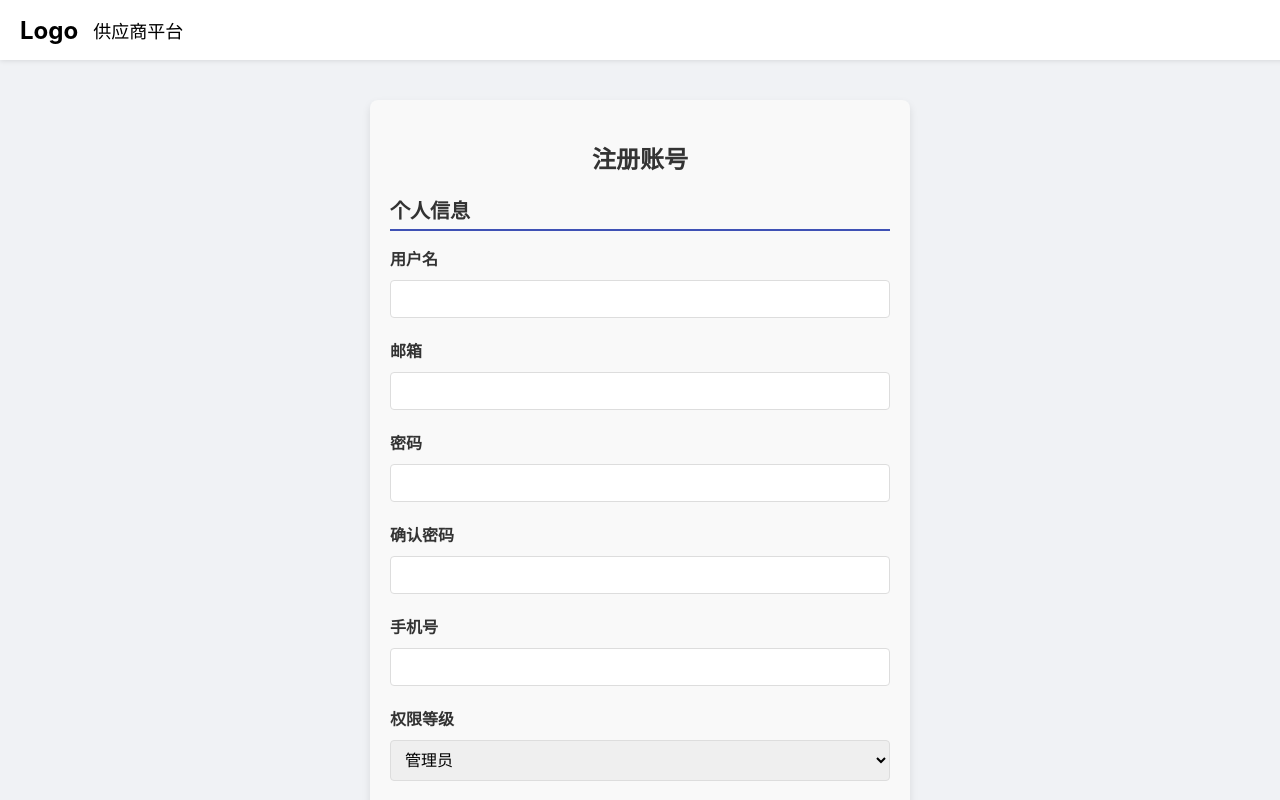
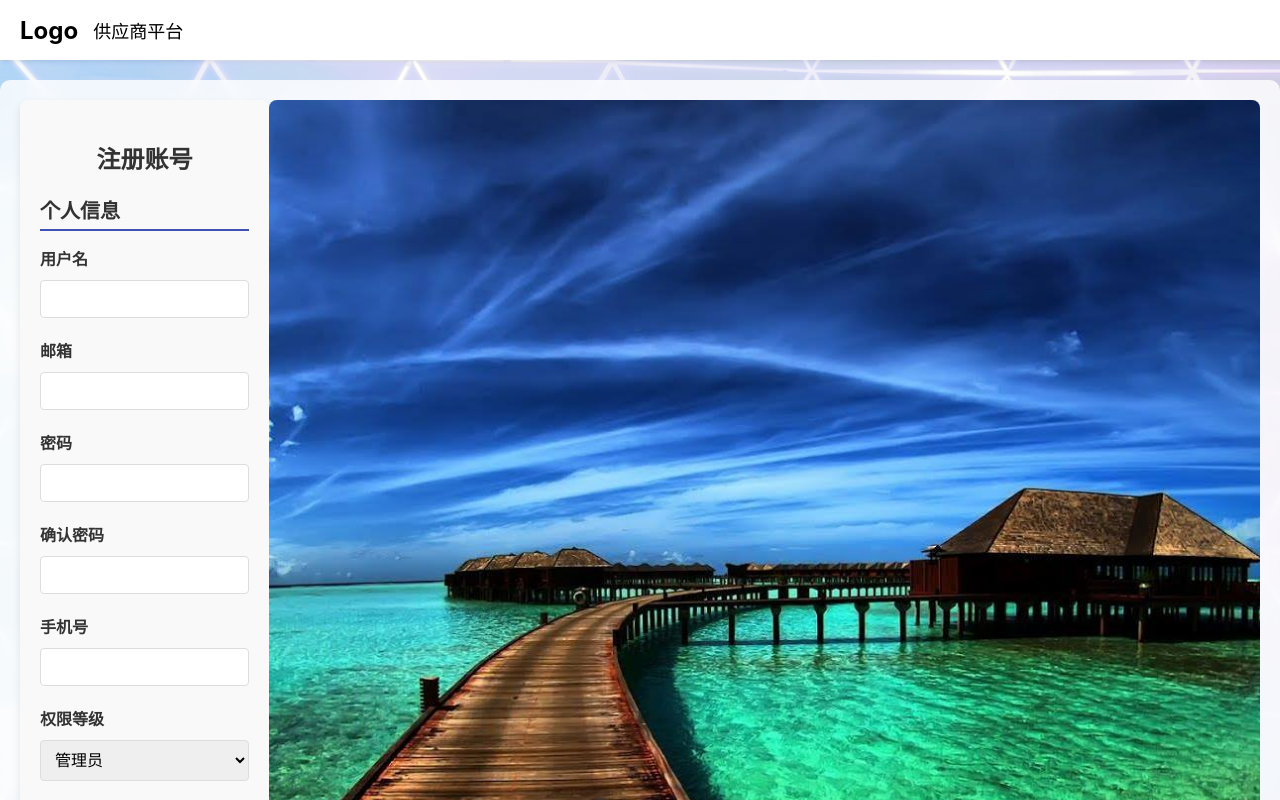
Before and after one commit to xiangshuo123/vendor-management-system, a React (Create React App) app in the folder client/: page /register in a window 1280 px wide. Shown: the top 800 px of the page. Built offline with nearby package versions, Linux system fonts and the light colour scheme.

Commit message:
改动注册界面的css，添加图片，全局背景

```diff
--- a/client/src/pages/RegisterPage.css
+++ b/client/src/pages/RegisterPage.css
@@ -1,6 +1,28 @@
+body {
+  background-image: url('../../public/images/background.jpg'); /* 背景图路径 */
+  background-size: cover; /* 背景图全屏覆盖 */
+  background-position: center; /* 背景图居中 */
+  background-attachment: fixed; /* 背景图固定不滚动 */
+  margin: 0; /* 去除默认的边距 */
+  padding: 0; /* 去除默认的填充 */
+  font-family: Arial, sans-serif; /* 全局字体 */
+}
+
+.register-page {
+  display: flex; /* 使用 flexbox 布局 */
+  justify-content: center;
+  align-items: flex-start; /* 顶部对齐 */
+  margin-top: 80px; /* 确保 header 不会挡住 */
+  backdrop-filter: blur(10px); /* 添加模糊效果 */
+  background-color: rgba(255, 255, 255, 0.8); /* 半透明背景色 */
+  padding: 20px; /* 内边距 */
+  border-radius: 10px; /* 圆角 */
+}
+
 .register-container {
-  max-width: 500px;
-  margin: 100px auto;  /* 增加顶部的 margin 以防止被 header 遮挡 */
+  max-width: 500px; /* 增加表单的最大宽度 */
+  width: 500px; /* 设置表单的宽度 */
+  margin-right: 0; /* 去掉表单和图片之间的间距 */
   padding: 20px;
   background-color: #f9f9f9;
   border-radius: 8px;
@@ -90,6 +112,14 @@
   font-size: 20px;
 }
 
+.register-image {
+  height: 100%; /* 图片高度设置为100%，与表单高度一致 */
+  width: 991px; /* 设置图片的宽度 */
+  border-radius: 8px; /* 边框圆角 */
+  object-fit: cover; /* 保持宽高比 */
+  margin-left: 0; /* 去掉图片和表单之间的间距 */
+}
+
 @media (max-width: 576px) {
   .register-container {
     padding: 15px;
@@ -103,4 +133,15 @@
     padding: 10px;
     font-size: 14px;
   }
+
+  .register-page {
+    flex-direction: column; /* 在小屏幕上垂直排列 */
+    align-items: center;
+  }
+
+  .register-image {
+    margin-left: 0;
+    margin-top: 20px;
+    width: 100%; /* 小屏幕上图片宽度为 100% */
+  }
 }
--- a/client/src/pages/RegisterPage.js
+++ b/client/src/pages/RegisterPage.js
@@ -53,6 +53,8 @@ const RegisterPage = () => {
   };
 
   return (
+    <div className="register-page">
+      {/* 表单部分 */}
       <div className="register-container">
         <h2>注册账号</h2>
         {error && <p className="error-message">{error}</p>}
@@ -149,6 +151,14 @@ const RegisterPage = () => {
           </button>
         </form>
       </div>
+
+      {/* 图片部分 */}
+      <img
+        src='/images/registerImage.jpg'
+        alt="注册提示"
+        className="register-image"
+      />
+    </div>
   );
 };
 
```
Also changed, not shown: client/public/images/background.jpg (added), client/public/images/registerImage.jpg (added). Lines whose indentation alone changed are shown as unchanged.
